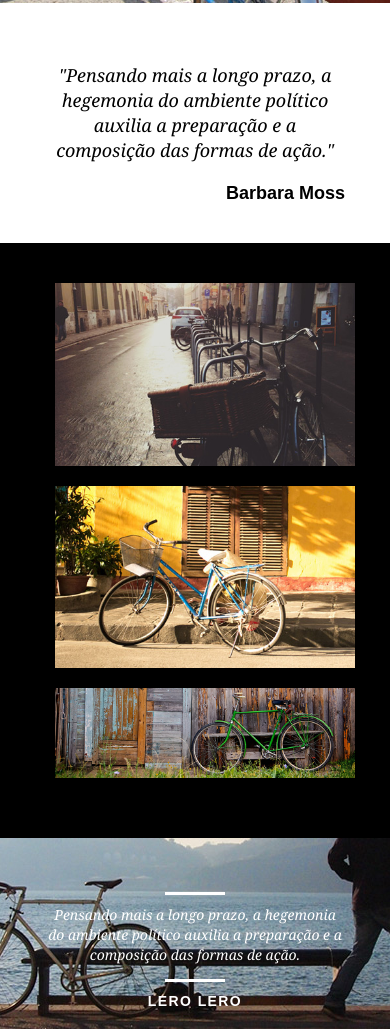
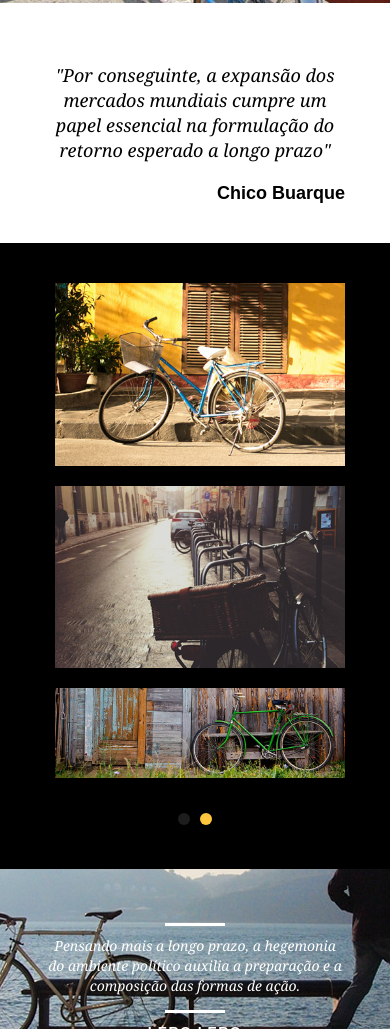
Before and after one commit to fabriciofbandeira/Web-Design-Completo-Origamid, a plain HTML site: page portfolio.html in a window 390 px wide. Shown: the part 414-1443 px from the top of the page. Drawn offline with nearby package versions, Linux system fonts and the light colour scheme.

Commit message:
Instalando Plugin ResponsiveSlides.js

```diff
--- a/contato.html
+++ b/contato.html
@@ -85,7 +85,9 @@
 	</section>
 
 	<section class="container contato_mapa">
-		<a href="http://google.com" target="_blank"><img src="img/endereco-bikcraft.jpg" alt="Endereco da Bikcraft" class="grid-16"></a>
+		<a href="http://google.com" target="_blank">
+			<img src="img/endereco-bikcraft.jpg" alt="Endereco da Bikcraft" class="grid-16">
+		</a>
 	</section>
 
 	<section class="quebra">
@@ -143,6 +145,14 @@
 		</div>
 	</footer>
 
+	<!--JavaScript-->
+	<script src="https://ajax.googleapis.com/ajax/libs/jquery/3.3.1/jquery.min.js"></script>
+	<script src="js/libs/jquery-3.3.1.min.js"></script>
+	<script src="js/plugins.js"></script>
+	<script src="js/main.js"></script>
+	<!--JavaScript-->
+
+
 </body>
 
 </html>
--- a/css/portfolio.css
+++ b/css/portfolio.css
@@ -25,3 +25,63 @@
   float: right;
   font-style: normal;
 }
+
+
+/* Plugin de Slide */
+
+.rslides, .rslides_portfolio {
+  position: relative;
+  list-style: none;
+  overflow: hidden;
+  width: 100%;
+  padding: 0;
+  margin: 0;
+}
+
+.rslides li, .rslides_portfolio li {
+  -webkit-backface-visibility: hidden;
+  position: absolute;
+  display: none;
+  width: 100%;
+  left: 0;
+  top: 0;
+}
+
+.rslides li:first-child, .rslides_portfolio li:first-child {
+  position: relative;
+  display: block;
+  float: left;
+}
+
+.rslides img, .rslides_portfolio img {
+  display: block;
+  height: auto;
+  width: 100%;
+  border: 0;
+}
+
+.rslides_tabs {
+  text-align: center;
+  margin-top: 13px;
+}
+
+.rslides_tabs li {
+  display: inline;
+  margin: 0 5px;
+}
+
+.rslides_tabs li a {
+  display: inline-block;
+  width: 12px;
+  height: 12px;
+  background:  #1d1d1d;
+  color: #1d1d1d;
+  border-radius: 20px;
+  overflow: hidden;
+  text-indent: -200px;
+}
+
+.rslides_tabs li a:hover, .rslides_tabs li.rslides_here a {
+  background: #fec63e;
+  color: #fec63e;
+}
--- a/css/style.css
+++ b/css/style.css
@@ -254,7 +254,7 @@ img {
   background: #fec63e;
 }
 
-.portfolio_lista li:last-child {
+.portfolio_lista div:last-of-type {
   margin-top: 20px;
 }
 
--- /dev/null
+++ b/js/main.js
@@ -0,0 +1,13 @@
+$(".rslides").responsiveSlides({
+  auto: true,             // Boolean: Animate automatically, true or false
+  speed: 500,            // Integer: Speed of the transition, in milliseconds
+  timeout: 4000,          // Integer: Time between slide transitions, in milliseconds
+});
+
+$(".rslides_portfolio").responsiveSlides({
+  auto: true,             // Boolean: Animate automatically, true or false
+  speed: 500,            // Integer: Speed of the transition, in milliseconds
+  timeout: 4000,          // Integer: Time between slide transitions, in milliseconds
+  pager: true,           // Boolean: Show pager, true or false
+
+});
--- /dev/null
+++ b/js/plugins.js
@@ -0,0 +1,8 @@
+/*! http://responsiveslides.com v1.55 by @viljamis */
+(function(c,K,C){c.fn.responsiveSlides=function(m){var a=c.extend({auto:!0,speed:500,timeout:4E3,pager:!1,nav:!1,random:!1,pause:!1,pauseControls:!0,prevText:"Previous",nextText:"Next",maxwidth:"",navContainer:"",manualControls:"",namespace:"rslides",before:c.noop,after:c.noop},m);return this.each(function(){C++;var f=c(this),u,t,v,n,q,r,p=0,e=f.children(),D=e.length,h=parseFloat(a.speed),E=parseFloat(a.timeout),w=parseFloat(a.maxwidth),g=a.namespace,d=g+C,F=g+"_nav "+d+"_nav",x=g+"_here",k=d+"_on",
+y=d+"_s",l=c("<ul class='"+g+"_tabs "+d+"_tabs' />"),z={"float":"left",position:"relative",opacity:1,zIndex:2},A={"float":"none",position:"absolute",opacity:0,zIndex:1},G=function(){var b=(document.body||document.documentElement).style,a="transition";if("string"===typeof b[a])return!0;u=["Moz","Webkit","Khtml","O","ms"];var a=a.charAt(0).toUpperCase()+a.substr(1),c;for(c=0;c<u.length;c++)if("string"===typeof b[u[c]+a])return!0;return!1}(),B=function(b){a.before(b);G?(e.removeClass(k).css(A).eq(b).addClass(k).css(z),
+p=b,setTimeout(function(){a.after(b)},h)):e.stop().fadeOut(h,function(){c(this).removeClass(k).css(A).css("opacity",1)}).eq(b).fadeIn(h,function(){c(this).addClass(k).css(z);a.after(b);p=b})};a.random&&(e.sort(function(){return Math.round(Math.random())-.5}),f.empty().append(e));e.each(function(a){this.id=y+a});f.addClass(g+" "+d);m&&m.maxwidth&&f.css("max-width",w);e.hide().css(A).eq(0).addClass(k).css(z).show();G&&e.show().css({"-webkit-transition":"opacity "+h+"ms ease-in-out","-moz-transition":"opacity "+
+h+"ms ease-in-out","-o-transition":"opacity "+h+"ms ease-in-out",transition:"opacity "+h+"ms ease-in-out"});if(1<e.length){if(E<h+100)return;if(a.pager&&!a.manualControls){var H=[];e.each(function(a){a+=1;H+="<li><a href='#' class='"+y+a+"'>"+a+"</a></li>"});l.append(H);m.navContainer?c(a.navContainer).append(l):f.after(l)}a.manualControls&&(l=c(a.manualControls),l.addClass(g+"_tabs "+d+"_tabs"));(a.pager||a.manualControls)&&l.find("li").each(function(a){c(this).addClass(y+(a+1))});if(a.pager||a.manualControls)r=
+l.find("a"),t=function(a){r.closest("li").removeClass(x).eq(a).addClass(x)};a.auto&&(v=function(){q=setInterval(function(){e.stop(!0,!0);var b=p+1<D?p+1:0;(a.pager||a.manualControls)&&t(b);B(b)},E)},v());n=function(){a.auto&&(clearInterval(q),v())};a.pause&&f.hover(function(){clearInterval(q)},function(){n()});if(a.pager||a.manualControls)r.bind("click",function(b){b.preventDefault();a.pauseControls||n();b=r.index(this);p===b||c("."+k).queue("fx").length||(t(b),B(b))}).eq(0).closest("li").addClass(x),
+a.pauseControls&&r.hover(function(){clearInterval(q)},function(){n()});if(a.nav){g="<a href='#' class='"+F+" prev'>"+a.prevText+"</a><a href='#' class='"+F+" next'>"+a.nextText+"</a>";m.navContainer?c(a.navContainer).append(g):f.after(g);var d=c("."+d+"_nav"),I=d.filter(".prev");d.bind("click",function(b){b.preventDefault();b=c("."+k);if(!b.queue("fx").length){var d=e.index(b);b=d-1;d=d+1<D?p+1:0;B(c(this)[0]===I[0]?b:d);(a.pager||a.manualControls)&&t(c(this)[0]===I[0]?b:d);a.pauseControls||n()}});
+a.pauseControls&&d.hover(function(){clearInterval(q)},function(){n()})}}if("undefined"===typeof document.body.style.maxWidth&&m.maxwidth){var J=function(){f.css("width","100%");f.width()>w&&f.css("width",w)};J();c(K).bind("resize",function(){J()})}})}})(jQuery,this,0);
--- a/portfolio.html
+++ b/portfolio.html
@@ -45,23 +45,58 @@
 	</section>
 
 	<section class="container">
+		<ul class="rslides">
+			<li>
 				<blockquote class="quote_clientes">
 					<p>"Pensando mais a longo prazo, a hegemonia do ambiente político auxilia a preparação e a composição das formas de ação."</p>
 					<cite>Barbara Moss</cite>
 				</blockquote>
+			</li>
+
+			<li>
+				<blockquote class="quote_clientes">
+					<p>"Por conseguinte, a expansão dos mercados mundiais cumpre um papel essencial na formulação do retorno esperado a longo
+						prazo"
+					</p>
+					<cite>Chico Buarque</cite>
+				</blockquote>
+			</li>
+
+			<li>
+				<blockquote class="quote_clientes">
+					<p>"É importante questionar o quanto a competitividade nas transações comerciais facilita a criação do levantamento das
+						variáveis envolvidas."</p>
+					<cite>Ivo Holanda</cite>
+				</blockquote>
+			</li>
+		</ul>
 	</section>
 
 	<section class="portfolio">
 		<div class="container">
-			<ul class="portfolio_lista">
-				<li class="grid-8">
+			<ul class="portfolio_lista rslides_portfolio">
+				<li>
+					<div class="grid-8">
 						<img src="img/portfolio/retro.jpg" alt="Bicicleta Retro">
+					</div>
+					<div class="grid-8">
+						<img src="img/portfolio/passeio.jpg" alt="Bicicleta Passeio">
+					</div>
+					<div class="grid-16">
+						<img src="img/portfolio/esporte.jpg" alt="Bicicleta Esporte">
+					</div>
 				</li>
-				<li class="grid-8">
+
+				<li>
+					<div class="grid-8">
 						<img src="img/portfolio/passeio.jpg" alt="Bicicleta Passeio">
-				</li>
-				<li class="grid-16">
+					</div>
+					<div class="grid-8">
+						<img src="img/portfolio/retro.jpg" alt="Bicicleta Retro">
+					</div>
+					<div class="grid-16">
 						<img src="img/portfolio/esporte.jpg" alt="Bicicleta Esporte">
+					</div>
 				</li>
 			</ul>
 		</div>
@@ -122,6 +157,13 @@
 		</div>
 	</footer>
 
+	<!--JavaScript-->
+	<script src="https://ajax.googleapis.com/ajax/libs/jquery/3.3.1/jquery.min.js"></script>
+	<script src="js/libs/jquery-3.3.1.min.js"></script>
+	<script src="js/plugins.js"></script>
+	<script src="js/main.js"></script>
+	<!--JavaScript-->
+
 </body>
 
 </html>
```
Also changed, not shown: index.html (+15 -9 lines), produtos.html (+8 -0 lines), sobre.html (+8 -0 lines), js/libs/jquery-3.3.1.min.js (added). Lines whose indentation alone changed are shown as unchanged.
